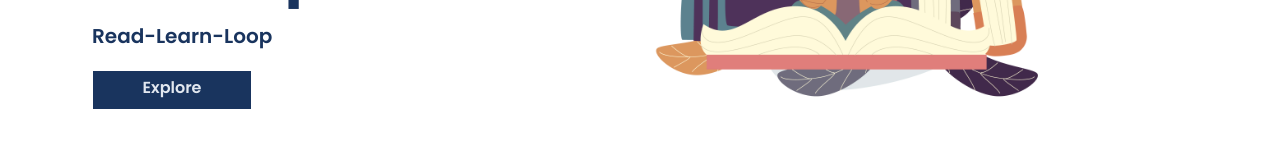
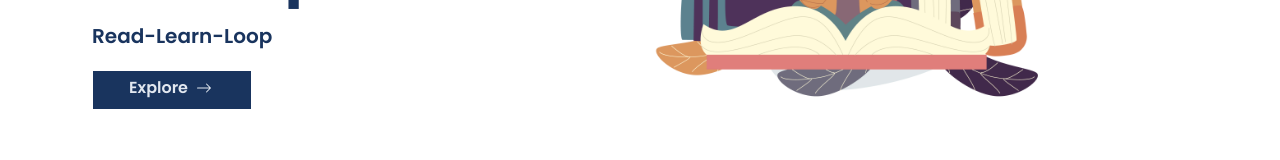
Before and after one commit to setyoaldi/library-app-fe, a React (Vite) app: page / in a window 1280 px wide. Shown: the part 375-535 px from the top of the page. Built offline with nearby package versions, Linux system fonts and the light colour scheme.

Commit message:
add icon in button

```diff
--- a/src/pages/LandingPage.tsx
+++ b/src/pages/LandingPage.tsx
@@ -20,8 +20,11 @@ const LandingPage: FC = () => {
           <p className="font-semibold lg:text-xl 2xl:text-3xl text-left">
             Read-Learn-Loop
           </p>
-          <button className="item-center justify-between bg-[#19345E] text-slate-200 font-semibold px-4 pb-1 border border-white hover:bg-[#1A3BC3] active:bg-[#2c4fdd] disabled:bg-[#3f4958] w-40 h-10">
-            Explore
+          <button className="item-center justify-between bg-[#19345E] text-slate-200 font-semibold px-9 pb-1 border border-white hover:bg-[#1A3BC3] active:bg-[#2c4fdd] w-40 h-10">
+            <span className="flex items-center gap-2">
+              Explore
+              <BsArrowRight role="presentation" />
+            </span>
           </button>
         </div>
         {responsive > 767 ? (
```
